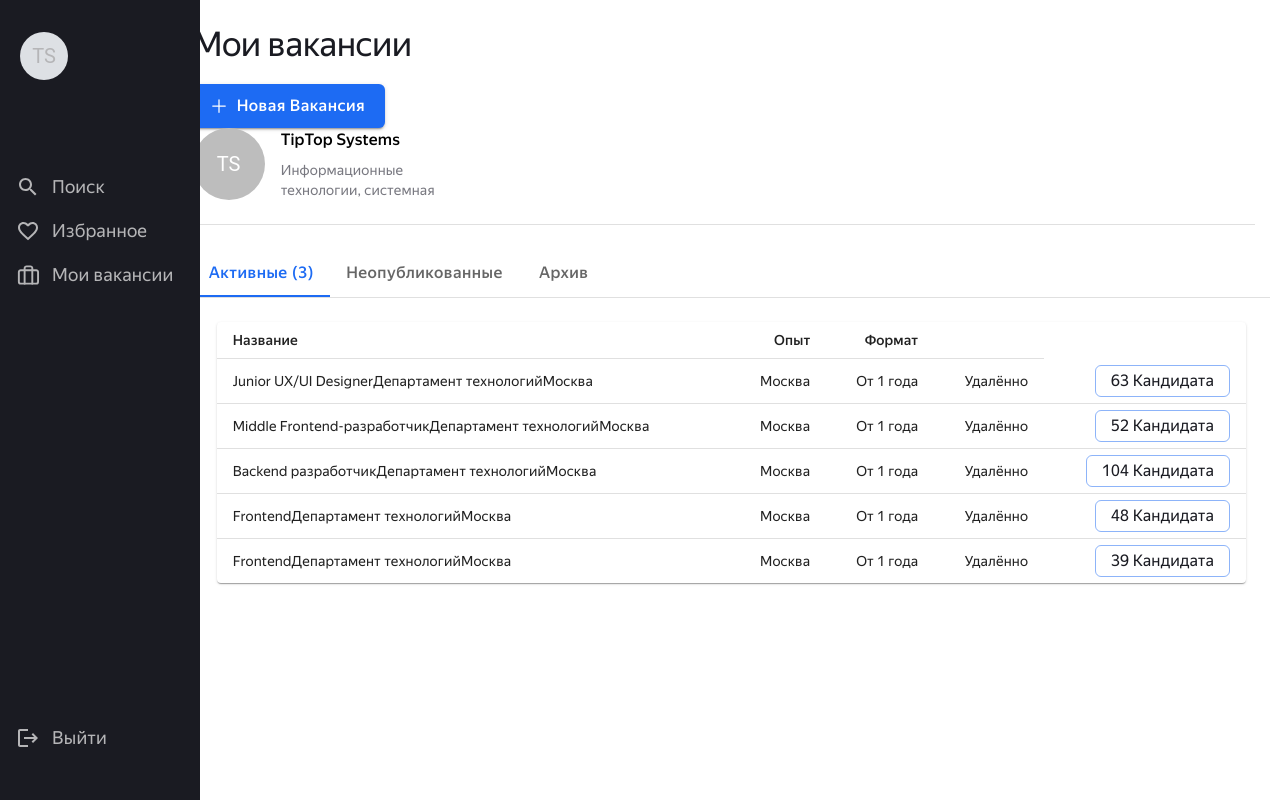
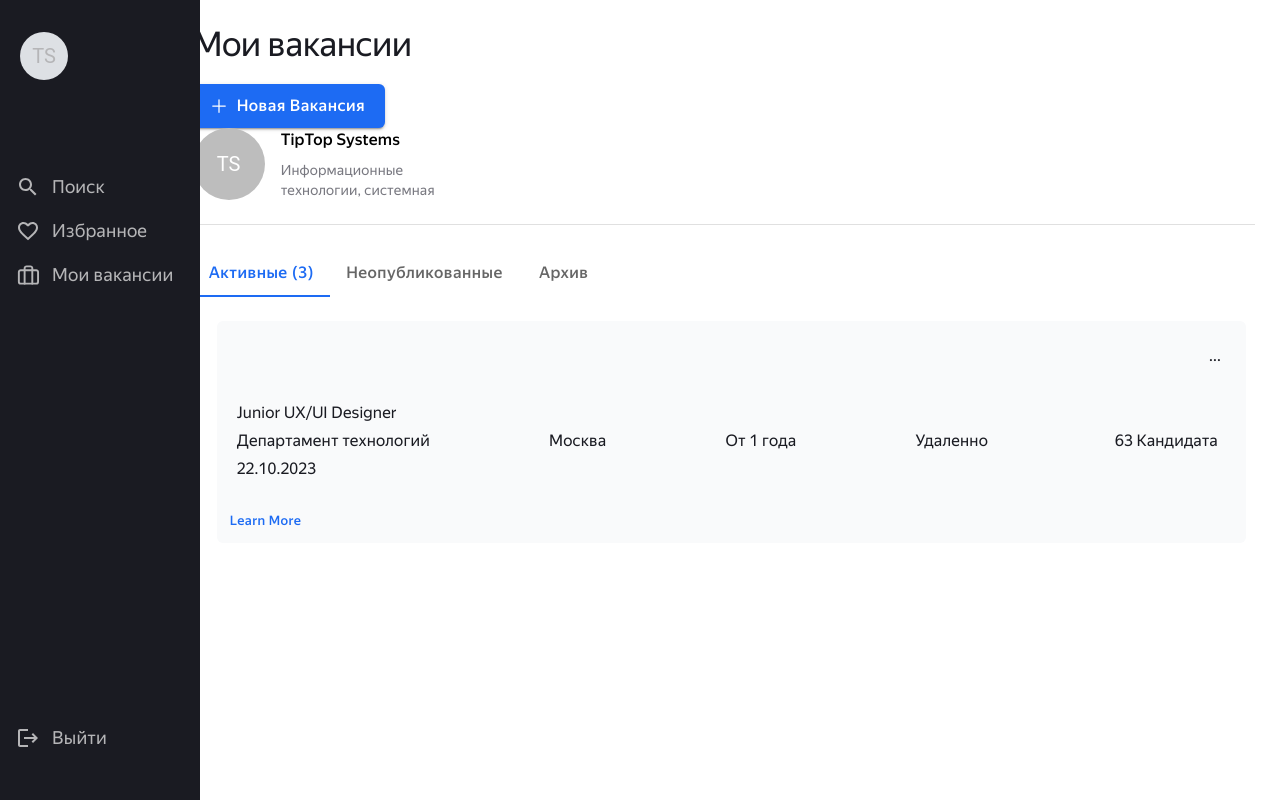
Before and after one commit to MarinaFominykh/alumni-resume-tracker, a React (Vite) app: page /vacancies in a window 1280 px wide. Built offline with nearby package versions, Linux system fonts and the light colour scheme.

Commit message:
feat/таблица с вакансиями

```diff
--- a/src/components/Tabs/Tabs.tsx
+++ b/src/components/Tabs/Tabs.tsx
@@ -3,7 +3,8 @@ import Tabs from '@mui/material/Tabs';
 import Tab from '@mui/material/Tab';
 import Typography from '@mui/material/Typography';
 import Box from '@mui/material/Box';
-import VacTable from '../VacTable/VacTable';
+
+import { VacancyRow } from '../VacancyRow/VacancyRow';
 
 interface TabPanelProps {
   children?: React.ReactNode;
@@ -48,7 +49,7 @@ export default function BasicTabs() {
 
   return (
     <Box sx={{ width: '100%' }}>
-      <Box sx={{ borderBottom: 1, borderColor: 'divider' }}>
+      <Box>
         <Tabs value={value} onChange={handleChange} aria-label="basic tabs example">
           <Tab label="Активные (3)" {...a11yProps(0)} />
           <Tab label="Неопубликованные" {...a11yProps(1)} />
@@ -56,13 +57,13 @@ export default function BasicTabs() {
         </Tabs>
       </Box>
       <CustomTabPanel value={value} index={0}>
-        <VacTable />
+        <VacancyRow />
       </CustomTabPanel>
       <CustomTabPanel value={value} index={1}>
-        <VacTable />
+        <VacancyRow />
       </CustomTabPanel>
       <CustomTabPanel value={value} index={2}>
-        <VacTable />
+        <VacancyRow />
       </CustomTabPanel>
     </Box>
   );
--- /dev/null
+++ b/src/components/VacancyRow/VacancyRow.tsx
@@ -0,0 +1,50 @@
+import { FC, ReactNode } from 'react';
+import {
+  Card,
+  Box,
+
+  CardContent,
+  Button,
+  Typography,
+  CardActions,
+} from '@mui/material';
+
+import { vacancyRowStyle } from './styles';
+import ButtonElement from '../elements/ButtonElement/ButtonElement';
+import { ContexMenu } from '../elements/ContexMenu/ContexMenu';
+
+interface VacancyRowProps {
+  children?: ReactNode;
+}
+
+export const VacancyRow: FC<VacancyRowProps> = ({ children }) => {
+  return (
+    <Card sx={vacancyRowStyle.card}>
+      <CardContent sx={vacancyRowStyle.cardContent}>
+        <Box sx={vacancyRowStyle.menu}>
+            <ContexMenu />
+        </Box>
+        <Box sx={vacancyRowStyle.data}>
+          <Box sx={vacancyRowStyle.description}>
+            {' '}
+            <Typography>Junior UX/UI Designer</Typography>
+            <Typography>Департамент технологий</Typography>
+            <Typography>22.10.2023</Typography>
+          </Box>
+          <Typography>Москва</Typography>
+          <Typography>От 1 года</Typography>
+          <Typography>Удаленно</Typography>
+          <Box>
+            <ButtonElement>
+              <Typography>63 кандидата</Typography>
+            </ButtonElement>
+            {children}
+          </Box>
+        </Box>
+      </CardContent>
+      <CardActions>
+        <Button size='small'>Learn More</Button>
+      </CardActions>
+    </Card>
+  );
+};
--- /dev/null
+++ b/src/components/VacancyRow/styles.tsx
@@ -0,0 +1,40 @@
+export const vacancyRowStyle = {
+  card: {
+    width: '100%',
+    borderRadius: '6px',
+    background: '#F9FAFB',
+    border: 'none',
+    borderColor: '#fff',
+  boxShadow: 'none',
+  padding: '0 0 0 0'
+
+
+  },
+  cardContent: {
+    padding: '20px',
+    fontFamily: 'YS Text, Arial, sans-serif',
+    display: 'flex',
+     flexDirection: 'column',
+     gap: '32px'
+
+  },
+  menu: {
+    display: 'flex',
+    justifyContent: 'flex-end',
+    alignItems: 'center',
+
+  },
+
+  data: {
+     display: 'flex',
+    justifyContent: 'space-between',
+    alignItems: 'center',
+  },
+  description: {
+    display: 'flex',
+    flexDirection: 'column',
+    justifyContent: 'space-between',
+    gap: '8px'
+  }
+
+};
--- /dev/null
+++ b/src/components/elements/ContexMenu/ContexMenu.tsx
@@ -0,0 +1,103 @@
+import * as React from 'react';
+import {
+  Tooltip,
+  Box,
+
+  Menu,
+  MenuItem,
+  ListItemIcon,
+
+  IconButton,
+  Typography,
+  } from '@mui/material';
+
+import PersonAdd from '@mui/icons-material/PersonAdd';
+import Settings from '@mui/icons-material/Settings';
+import Logout from '@mui/icons-material/Logout';
+
+export const ContexMenu = () => {
+  const [anchorEl, setAnchorEl] = React.useState<null | HTMLElement>(null);
+  const open = Boolean(anchorEl);
+  const handleClick = (event: React.MouseEvent<HTMLElement>) => {
+    setAnchorEl(event.currentTarget);
+  };
+  const handleClose = () => {
+    setAnchorEl(null);
+  };
+  return (
+    <React.Fragment>
+      <Box sx={{ display: 'flex', alignItems: 'center', textAlign: 'center' }}>
+
+        <Tooltip title='Account settings'>
+          <IconButton
+            onClick={handleClick}
+            size='small'
+            sx={{ ml: 2 }}
+            aria-controls={open ? 'account-menu' : undefined}
+            aria-haspopup='true'
+            aria-expanded={open ? 'true' : undefined}
+          >
+            <Typography>...</Typography>
+            {/* <Avatar sx={{ width: 32, height: 32 }}>M</Avatar> */}
+          </IconButton>
+        </Tooltip>
+      </Box>
+      <Menu
+        anchorEl={anchorEl}
+        id='account-menu'
+        open={open}
+        onClose={handleClose}
+        onClick={handleClose}
+        PaperProps={{
+          elevation: 0,
+          sx: {
+            overflow: 'visible',
+            filter: 'drop-shadow(0px 2px 8px rgba(0,0,0,0.32))',
+            mt: 1.5,
+            '& .MuiAvatar-root': {
+              width: 32,
+              height: 32,
+              ml: -0.5,
+              mr: 1,
+            },
+            '&:before': {
+              content: '""',
+              display: 'block',
+              position: 'absolute',
+              top: 0,
+              right: 14,
+              width: 10,
+              height: 10,
+              bgcolor: 'background.paper',
+              transform: 'translateY(-50%) rotate(45deg)',
+              zIndex: 0,
+            },
+          },
+        }}
+        transformOrigin={{ horizontal: 'right', vertical: 'top' }}
+        anchorOrigin={{ horizontal: 'right', vertical: 'bottom' }}
+      >
+
+
+        <MenuItem onClick={handleClose}>
+          <ListItemIcon>
+            <PersonAdd fontSize='small' />
+          </ListItemIcon>
+          Редактировать
+        </MenuItem>
+        <MenuItem onClick={handleClose}>
+          <ListItemIcon>
+            <Settings fontSize='small' />
+          </ListItemIcon>
+          В архив
+        </MenuItem>
+        <MenuItem onClick={handleClose}>
+          <ListItemIcon>
+            <Logout fontSize='small' />
+          </ListItemIcon>
+          Удалить
+        </MenuItem>
+      </Menu>
+    </React.Fragment>
+  );
+};
```
